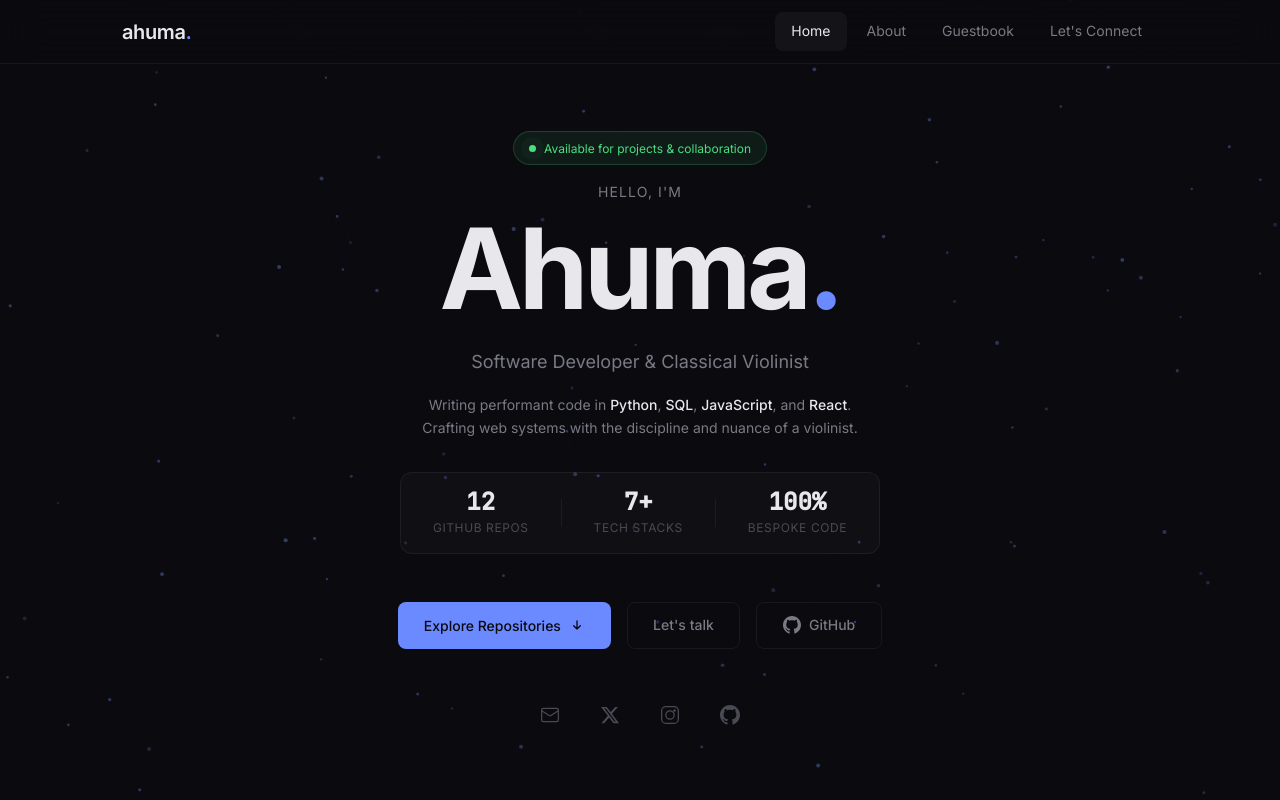
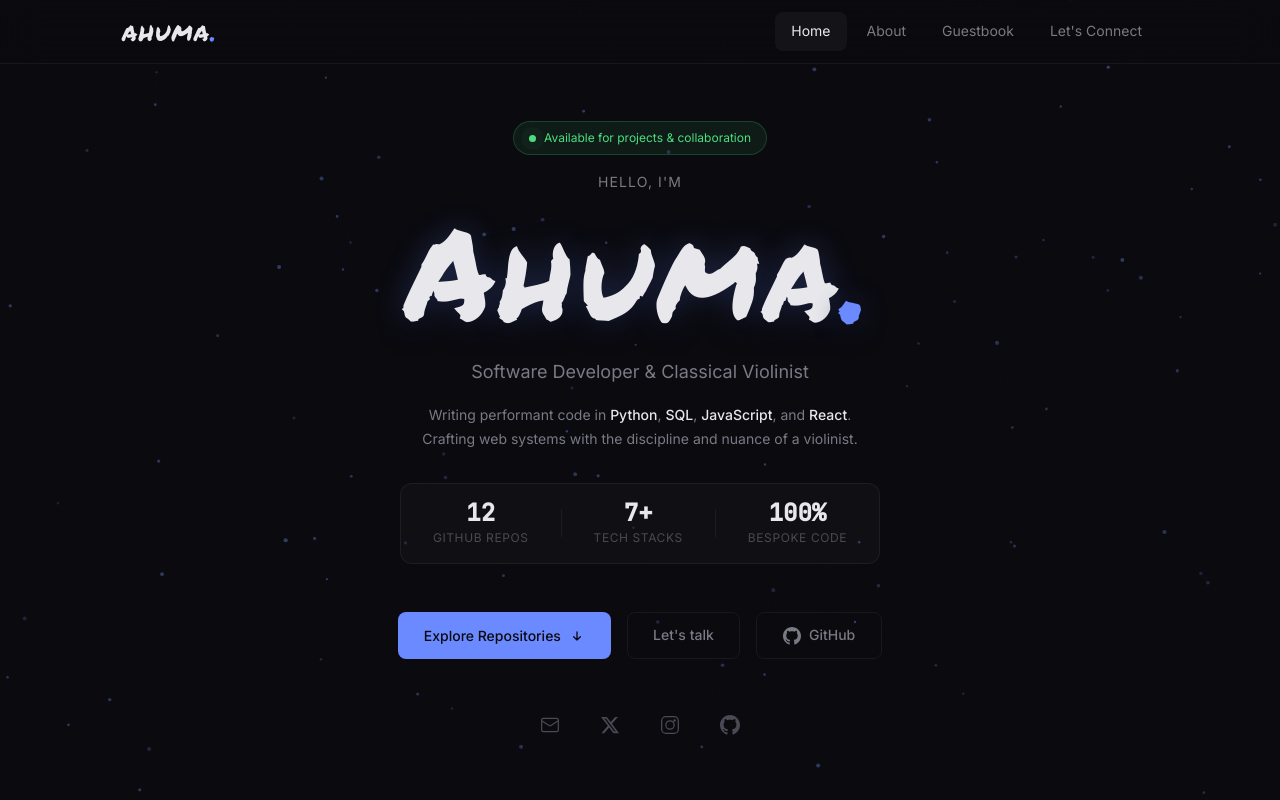
Before and after one commit to kabuteykabutey/portfolio1, a website: page public/index.html in a window 1280 px wide. Shown: the top 800 px of the page. Drawn offline with Linux system fonts and the light colour scheme; no server answers; a web font is replaced by a local one.

Commit message:
style: apply authentic graffiti street-tag typography to Ahuma name and logo

```diff
--- a/public/css/style.css
+++ b/public/css/style.css
@@ -30,6 +30,7 @@
   /* Typography */
   --font-sans: 'Inter', -apple-system, BlinkMacSystemFont, 'Segoe UI', sans-serif;
   --font-mono: 'JetBrains Mono', 'Fira Code', monospace;
+  --font-graffiti: 'Sedgwick Ave Display', 'Permanent Marker', cursive;
 
   --fs-xs: 0.75rem;
   --fs-sm: 0.875rem;
@@ -171,14 +172,17 @@ img {
 }
 
 .nav-logo {
-  font-size: var(--fs-xl);
-  font-weight: 600;
-  letter-spacing: -0.02em;
-  transition: opacity var(--duration-fast);
+  font-family: var(--font-graffiti);
+  font-size: 1.65rem;
+  font-weight: 400;
+  letter-spacing: 0.04em;
+  transition: opacity var(--duration-fast), transform var(--duration-fast);
+  display: inline-block;
 }
 
 .nav-logo:hover {
-  opacity: 0.8;
+  opacity: 0.9;
+  transform: rotate(-2deg) scale(1.04);
 }
 
 .logo-dot, .hero-dot, .title-dot {
@@ -403,14 +407,23 @@ img {
 }
 
 .hero-name {
-  font-size: var(--fs-hero);
-  font-weight: 700;
-  letter-spacing: -0.04em;
-  line-height: 1;
-  margin-bottom: var(--space-lg);
+  font-family: var(--font-graffiti);
+  font-size: clamp(3.8rem, 13vw, 8rem);
+  font-weight: 400;
+  letter-spacing: 0.03em;
+  line-height: 1.1;
+  margin-bottom: var(--space-md);
   opacity: 0;
   transform: translateY(20px);
   animation: fadeUp 0.6s var(--ease-out) 0.35s forwards;
+  text-shadow: 0 0 30px rgba(107, 138, 255, 0.25), 0 8px 24px rgba(0, 0, 0, 0.7);
+  display: inline-block;
+  user-select: none;
+  transition: transform var(--duration-normal) var(--ease-out);
+}
+
+.hero-name:hover {
+  transform: rotate(-1.5deg) scale(1.02);
 }
 
 .hero-tagline {
--- a/public/index.html
+++ b/public/index.html
@@ -17,7 +17,7 @@
 
   <link rel="preconnect" href="https://fonts.googleapis.com">
   <link rel="preconnect" href="https://fonts.gstatic.com" crossorigin>
-  <link href="https://fonts.googleapis.com/css2?family=Inter:wght@300;400;500;600;700&family=JetBrains+Mono:wght@400;500&display=swap" rel="stylesheet">
+  <link href="https://fonts.googleapis.com/css2?family=Inter:wght@300;400;500;600;700&family=JetBrains+Mono:wght@400;500&family=Permanent+Marker&family=Sedgwick+Ave+Display&display=swap" rel="stylesheet">
   <link rel="stylesheet" href="css/style.css">
 </head>
 <body>
```
